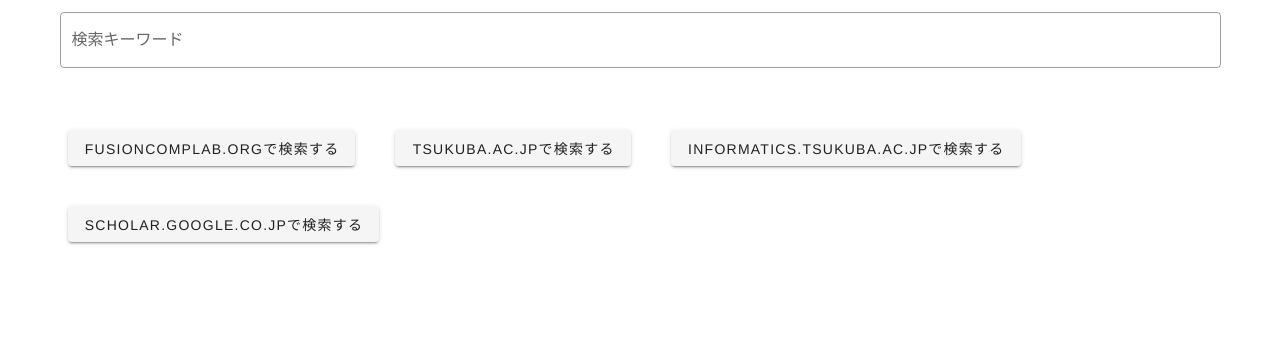
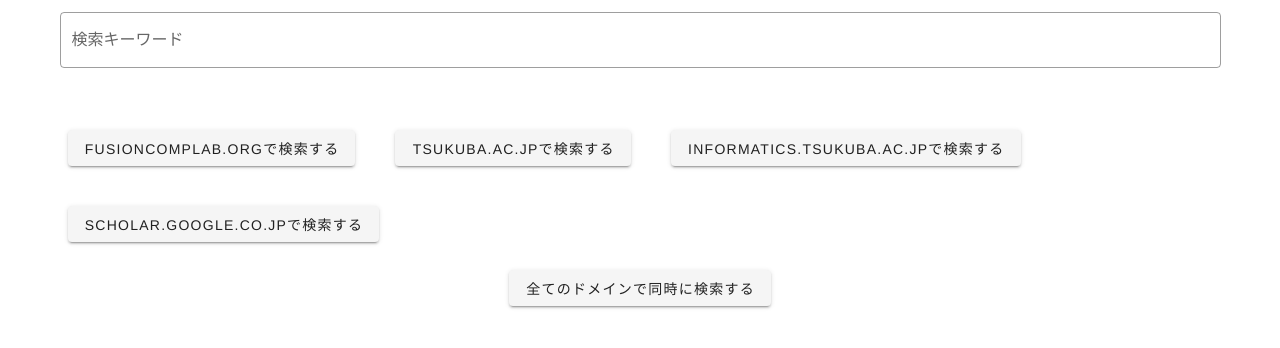
Before and after one commit to crowd4u/domainSearch, a Vue app: page / in a window 1280 px wide. Shown: the top 348 px of the page. Built offline with nearby package versions, Linux system fonts and the light colour scheme.

Commit message:
Update App.vue

```diff
--- a/src/App.vue
+++ b/src/App.vue
@@ -21,14 +21,14 @@
             {{ domain }}で検索する
           </v-btn>
       </v-row>
-      <!-- <v-btn
+      <v-btn
         class="button"
         @click="
             searchByAllDomain()
         "
         >
-          全てのドメインで検索する（まだ出来てない）
-      </v-btn> -->
+          全てのドメインで同時に検索する
+      </v-btn>
   </v-container>
   </div>
 </template>
@@ -42,7 +42,7 @@
   }),
   methods: {
     searchByDomain (domain:string) {
-      var form = document.createElement('form')
+      var form:HTMLFormElement = document.createElement('form')
       form.setAttribute('action', 'https://www.google.com/search')
       form.setAttribute('method', 'get')
       form.setAttribute('target', '_blank')
@@ -50,23 +50,22 @@
       document.body.appendChild(form)
 
       if (this.query !== undefined) {
-        var inputDomain = document.createElement('input')
+        var inputDomain:HTMLInputElement = document.createElement('input')
         inputDomain.setAttribute('type', 'hidden')
         inputDomain.setAttribute('name', 'as_sitesearch')
         inputDomain.setAttribute('value', domain)
         form.appendChild(inputDomain)
 
-        var inputQuery = document.createElement('input')
+        var inputQuery:HTMLInputElement = document.createElement('input')
         inputQuery.setAttribute('type', 'text')
         inputQuery.setAttribute('name', 'query')
         inputQuery.setAttribute('value', this.query)
         form.appendChild(inputQuery)
       }
-      console.log(form)
       form.submit()
     },
     searchByAllDomain () {
-      var form = document.createElement('form')
+      var form:HTMLFormElement = document.createElement('form')
       form.setAttribute('action', 'https://www.google.com/search')
       form.setAttribute('method', 'get')
       form.setAttribute('target', '_blank')
@@ -74,19 +73,22 @@
       document.body.appendChild(form)
 
       if (this.query !== undefined) {
+        var siteQuery = 'site:'
+        const last:string = this.domainList[this.domainList.length - 1]
         for (const domain of this.domainList) {
-          var inputDomain = document.createElement('input')
-          inputDomain.setAttribute('type', 'hidden')
-          inputDomain.setAttribute('name', 'as_sitesearch')
-          inputDomain.setAttribute('value', domain)
-          form.appendChild(inputDomain)
-          var inputQuery = document.createElement('input')
-          inputQuery.setAttribute('type', 'text')
-          inputQuery.setAttribute('name', 'query')
-          inputQuery.setAttribute('value', this.query)
-          form.appendChild(inputQuery)
-          form.submit()
+          if (domain !== last) {
+            siteQuery += domain + ' OR site:'
+          } else {
+            siteQuery += ' ' + domain
+          }
         }
+        const query:string = this.query + ' ' + siteQuery
+        var inputQuery:HTMLInputElement = document.createElement('input')
+        inputQuery.setAttribute('type', 'text')
+        inputQuery.setAttribute('name', 'query')
+        inputQuery.setAttribute('value', query)
+        form.appendChild(inputQuery)
+        form.submit()
       }
     }
   }
```
